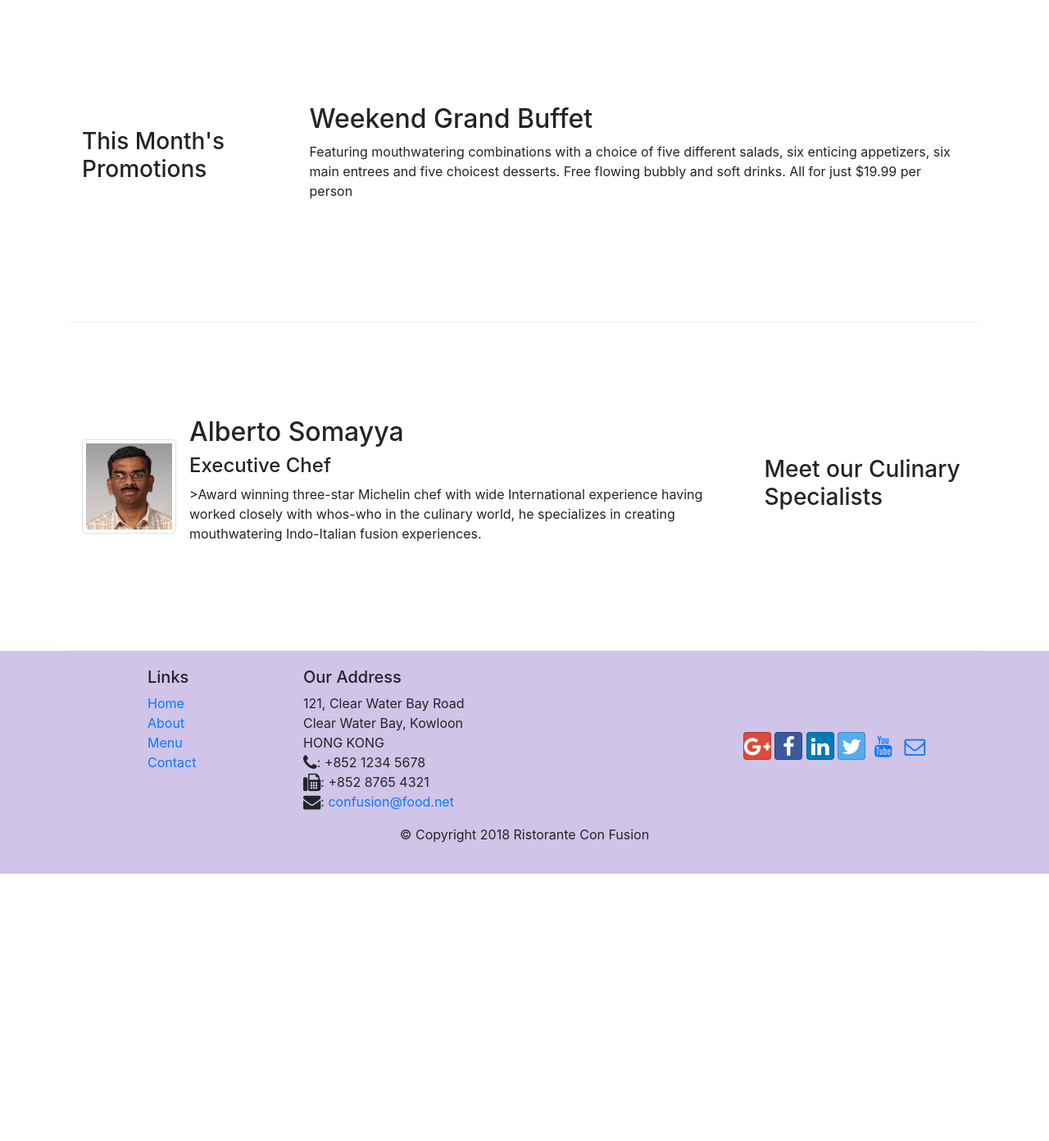
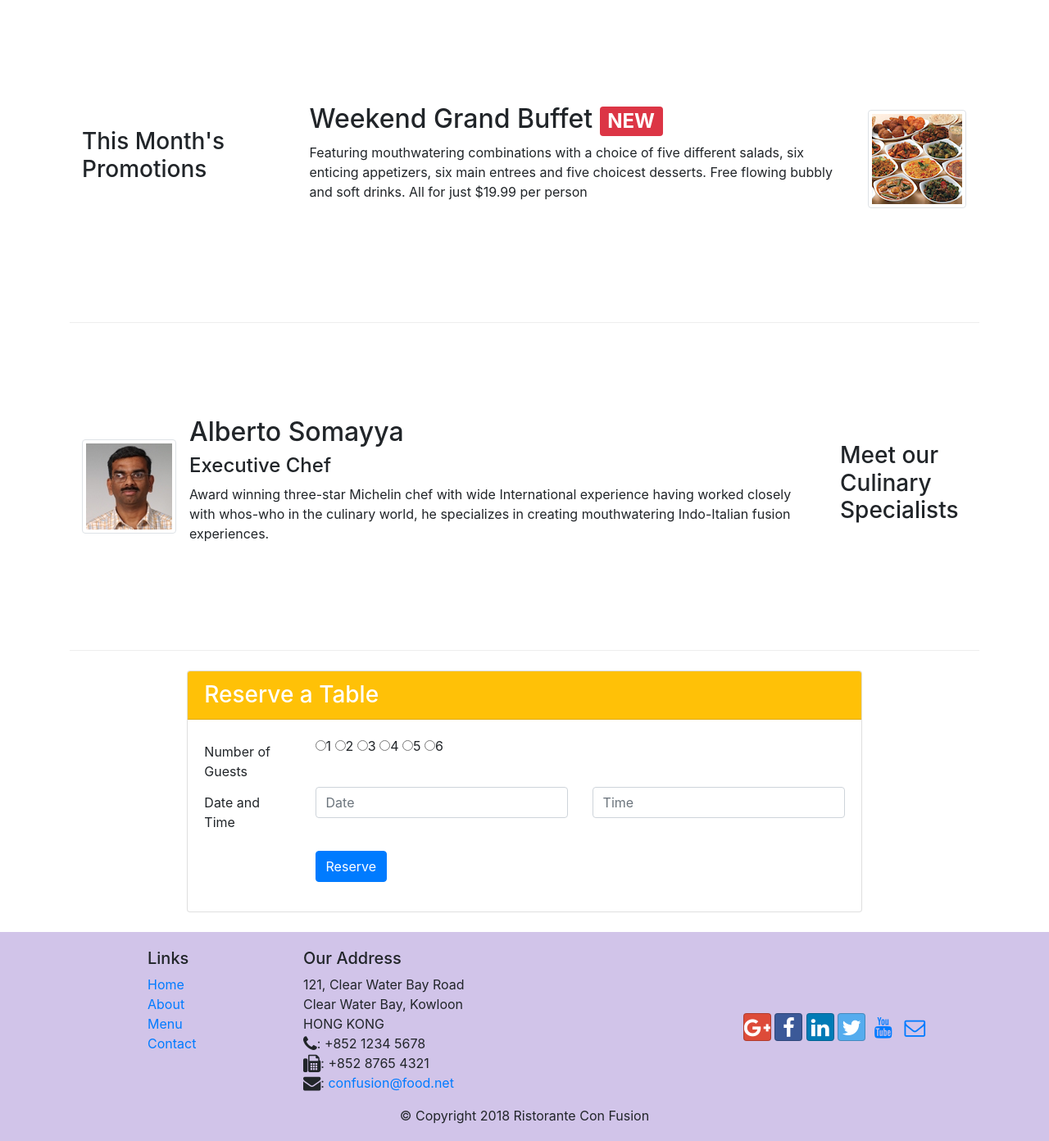
Before and after one commit to marispulk/Front-End-Web-UI-Frameworks-and-Tools-Bootstrap-4, a website: page index.html in a window 1280 px wide. Shown: the part 740-2132 px from the top of the page at 82% size. Before the commit the page ends 1806 px from the top, so only its background shows below. Drawn offline with nearby package versions, Linux system fonts and the light colour scheme.

Commit message:
Assignment 2

```diff
--- a/css/styles.css
+++ b/css/styles.css
@@ -37,3 +37,11 @@ body {
 .navbar-dark {
   background-color:#512DA8;
 }
+
+/* .radio-inline {
+  padding: 10px;
+} */
+
+.click {
+  padding-right: 10px;
+}
--- a/index.html
+++ b/index.html
@@ -43,8 +43,11 @@
                     <h1>Ristorante con Fusion</h1>
                     <p>We take inspiration from the World's best cuisines, and create a unique fusion experience. Our lipsmacking creations will tickle your culinary senses!</p>
                 </div>
-                <div class="col-12 col-sm align-self-center">
-                    <img src="img/logo.png" class="img-fluid">">
+                <div class="col-12 align-self-center col-sm-3">
+                    <img src="img/logo.png" class="img-fluid">
+                </div>
+                <div class="align-self-center col-sm-3">
+                    <a href="#container" class="btn btn-warning btn-sm btn-block" role="button">Reserve Table</a>
                 </div>
             </div>
         </div>
@@ -52,7 +55,7 @@
 
     <div class="container">
         <div class="row row-content align-items-center">
-            <div class="col-12 col-sm-4 order-sm-last col-md-3">
+            <div class="col-12 col-sm-4 order-sm-last col-md-2">
                 <h3>Our Lipsmacking Culinary Creations</h3>
             </div>
             <div class="col col-sm order-sm-first col-md">
@@ -73,15 +76,21 @@
                 <h3>This Month's Promotions</h3>
             </div>
             <div class="col col-sm col-md">
-                <h2>Weekend Grand Buffet</h2>
-                <div class="d-none d-sm-block">
-                    <p>Featuring mouthwatering combinations with a choice of five different salads, six enticing appetizers, six main entrees and five choicest desserts. Free flowing bubbly and soft drinks. All for just $19.99 per person </p>
+                <div class="media-body">
+                    <h2>Weekend Grand Buffet <span class="badge badge-danger">NEW</span></h2>
+                    <div class="d-none d-sm-block">
+                        <p>Featuring mouthwatering combinations with a choice of five different salads, six enticing appetizers, six main entrees and five choicest desserts. Free flowing bubbly and soft drinks. All for just $19.99 per person </p>
+                    </div>
                 </div>
+            </div>
+            <div class="media">
+                <img class="d-flex mr-3 img-thumbnail align-self-center"
+                    src="img/buffet.png" alt="buffet">
             </div>
         </div>
 
         <div class="row row-content align-items-center">
-            <div class="col-12 col-sm-4 order-sm-last col-md-3">
+            <div class="col-12 col-sm-4 order-sm-last col-md-2">
                 <h3>Meet our Culinary Specialists</h3>
             </div>
             <div class="col col-sm order-sm-first col-md">
@@ -91,12 +100,61 @@
                     <div class="media-body">
                         <h2 class="mt-0">Alberto Somayya</h2>
                             <h4>Executive Chef</h4>
-                            <p class="d-none d-sm-block">>Award winning three-star Michelin chef with wide International experience having worked closely with whos-who in the culinary world, he specializes in creating mouthwatering Indo-Italian fusion experiences. </p>
+                            <p class="d-none d-sm-block">Award winning three-star Michelin chef with wide International experience having worked closely with whos-who in the culinary world, he specializes in creating mouthwatering Indo-Italian fusion experiences. </p>
                     </div>
                 </div>
             </div>
         </div>
     </div>
+    <br>
+
+    <div id="container">
+        <div class="offset-sm-2 col-12 col-sm-8">
+            <div class="card">
+                <form action="">
+                    <h3 class="card-header bg-warning text-white">Reserve a Table</h3>
+                    <div class="card-body">
+                            <div class="row">
+                            <label for="guests" class="col-12 col-md-2 col-form-label">Number of Guests</label>
+
+                            <div class="col-10">
+                                <dl class="form-group radio-inline">
+                                    <input type="radio" name="optradio" class="click">1
+                                    <input type="radio" name="optradio" class="click">2
+                                    <input type="radio" name="optradio" class="click">3
+                                    <input type="radio" name="optradio" class="click">4
+                                    <input type="radio" name="optradio" class="click">5
+                                    <input type="radio" name="optradio" class="click">6
+                                </dl>
+                            </div>
+
+                    </div>
+
+
+                        <div class="form-group row">
+                            <label for="date" class="col-12 col-md-2 col-form-label">Date and Time</label>
+                            <div class="col-12 col-md-5">
+                                <input type="text" class="form-control" id="date" name="date"
+                                    placeholder="Date">
+                            </div>
+                                <div class="col-12 col-md-5">
+                                    <input type="text" class="form-control" id="time" name="time"
+                                        placeholder="Time">
+                                </div>
+                        </div>
+                        <div class="form-group row">
+                            <div class="offset-md-2 col-md-10">
+                                <button type="submit" class="btn btn-primary">
+                                    Reserve
+                                </button>
+                            </div>
+                        </div>
+                    </div>
+                </form>
+            </div>
+        </div>
+    </div>
+<br>
 
     <footer class="footer">
         <div class="container">
```
